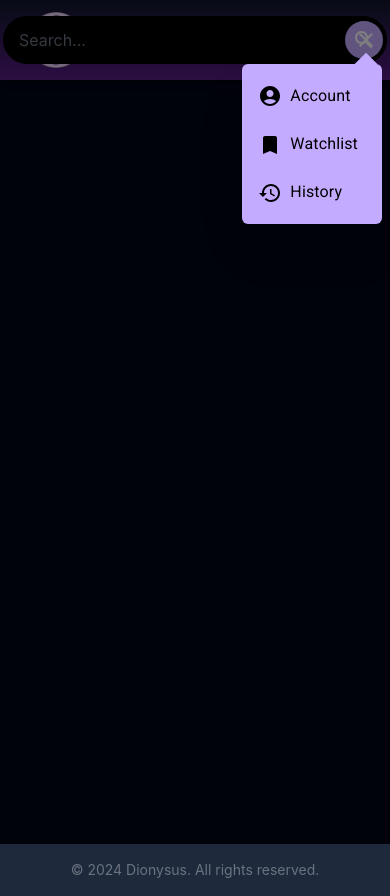
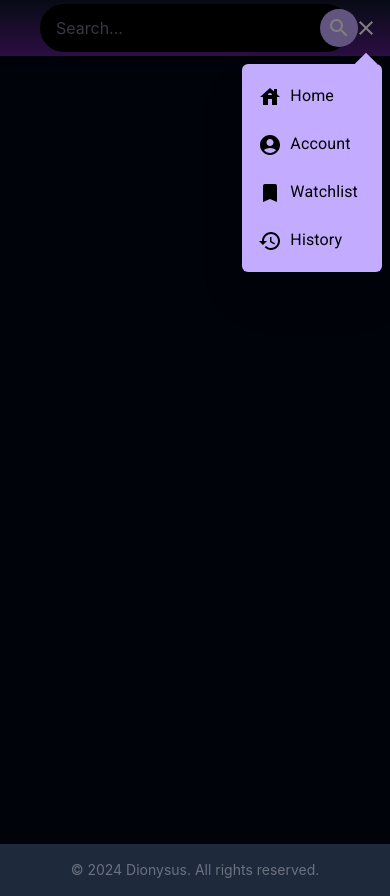
Before and after one commit to LycaonIndustries/Dionysus-Frontend, a React (Vite) app: page /history in a window 390 px wide. Both pictures are taken after a click on the button 366 px from the left and 40 px from the top of the page. Built offline with nearby package versions, Linux system fonts and the light colour scheme; a web font is replaced by a local one.

Commit message:
handle mobile display

```diff
--- a/src/interfaces/General.tsx
+++ b/src/interfaces/General.tsx
@@ -5,6 +5,7 @@ export interface NavButton {
   label: string; // Button label
   path: string; // Navigation path
   icon?: React.ReactNode; // Optional icon for the button
+  hide?: boolean;
 }
 
 // Define the SearchResults interface to match the input data format
--- a/src/layouts/Header.tsx
+++ b/src/layouts/Header.tsx
@@ -1,3 +1,4 @@
+import { House } from "@mui/icons-material";
 import AccountCircle from "@mui/icons-material/AccountCircle";
 import BookmarkIcon from "@mui/icons-material/Bookmark";
 import CloseIcon from "@mui/icons-material/Close";
@@ -20,6 +21,8 @@ import { NavButton } from "../interfaces/General";
 
 // Array of navigation buttons with their labels, paths, and optional icons
 const navButtons: NavButton[] = [
+  { label: "Home", path: "/", icon: <House />, hide: true },
+  { label: "Account", path: "/account", icon: <AccountCircle />, hide: true },
   { label: "Watchlist", path: "/watchlist", icon: <BookmarkIcon /> },
   { label: "History", path: "/history", icon: <HistoryIcon /> },
 ];
@@ -30,7 +33,7 @@ const Header: React.FC = () => {
   const [isMobileMenuOpen, setIsMobileMenuOpen] = useState(false);
 
   // Hook to check if the screen width is considered desktop
-  const isDesktop = useMediaQuery("(min-width: 600px)");
+  const isDesktop = useMediaQuery("(min-width: 1024px)");
 
   // Function to toggle the visibility of the mobile menu
   const toggleMobileMenu = useCallback(() => {
@@ -40,14 +43,16 @@ const Header: React.FC = () => {
   // Render the Header component with responsive design
   return (
     <AppBar className="border-none bg-gradient-to-b from-slate-900 to-purple-900">
-      <Toolbar className="flex items-center justify-between px-4 relative">
+      <Toolbar className="flex items-center justify-between relative w-full">
         {/* Logo linking to the home page */}
+        {isDesktop && (
           <Link to="/">
-          <img src={logo} alt="Dionysus Logo" className="w-20 p-3" />
+            <img src={logo} alt="Dionysus Logo" className="w-20 p-2" />
           </Link>
+        )}
 
         {/* Centered search bar container */}
-        <div className="absolute left-1/2 transform -translate-x-1/2 w-96 max-w-2xl">
+        <div className="absolute left-1/2 transform -translate-x-1/2 w-full max-w-screen-sm px-10">
           <SearchBar />
         </div>
 
@@ -74,13 +79,19 @@ const DesktopNavigation: React.FC<{ navButtons: NavButton[] }> = ({
   <nav className="m-2 p-2">
     <ul className="flex space-x-5">
       {/* Render navigation buttons */}
-      {navButtons.map((button) => (
+      {navButtons.map(
+        (button) =>
+          !button.hide && (
             <li key={button.label} className="text-white hover:text-gray-300">
-          <Link to={button.path} className="text-white hover:text-brand-light">
+              <Link
+                to={button.path}
+                className="text-white hover:text-brand-light"
+              >
                 {button.label}
               </Link>
             </li>
-      ))}
+          )
+      )}
       {/* Account link with icon */}
       <li>
         <Link to="/account">
@@ -97,7 +108,7 @@ const MobileNavigation: React.FC<{
   toggleMenu: () => void; // Function to toggle the menu open/close
   navButtons: NavButton[]; // Array of navigation buttons
 }> = ({ isOpen, toggleMenu, navButtons }) => (
-  <div className="relative">
+  <div className="absolute right-4">
     {/* Button to open/close mobile menu */}
     <IconButton
       edge="end"
@@ -114,14 +125,6 @@ const MobileNavigation: React.FC<{
       <div className="absolute top-16 right-2 w-auto bg-brand-light shadow-2xl rounded-md pl-0 pr-2">
         <div className="absolute top-0 right-2 -mt-2 w-4 h-4 bg-brand-light transform rotate-45"></div>
         <List>
-          {/* Account link in mobile menu */}
-          <ListItem disablePadding>
-            <ListItemButton component={Link} to="/account" onClick={toggleMenu}>
-              <AccountCircle className="mr-2 text-black" />{" "}
-              <ListItemText className="text-black" primary="Account" />
-            </ListItemButton>
-          </ListItem>
-
           {/* Render navigation buttons in mobile menu */}
           {navButtons.map((button) => (
             <ListItem key={button.label} disablePadding>
--- a/src/styles/index.css
+++ b/src/styles/index.css
@@ -116,13 +116,17 @@ button:focus-visible {
 }
 
 @layer utilities {
+
   /* Hide scrollbar for Chrome, Safari and Opera */
   .no-scrollbar::-webkit-scrollbar {
-      display: none;
+    display: none;
   }
- /* Hide scrollbar for IE, Edge and Firefox */
+
+  /* Hide scrollbar for IE, Edge and Firefox */
   .no-scrollbar {
-      -ms-overflow-style: none;  /* IE and Edge */
-      scrollbar-width: none;  /* Firefox */
+    -ms-overflow-style: none;
+    /* IE and Edge */
+    scrollbar-width: none;
+    /* Firefox */
+  }
 }
-}
```
Lines whose indentation alone changed are shown as unchanged.
